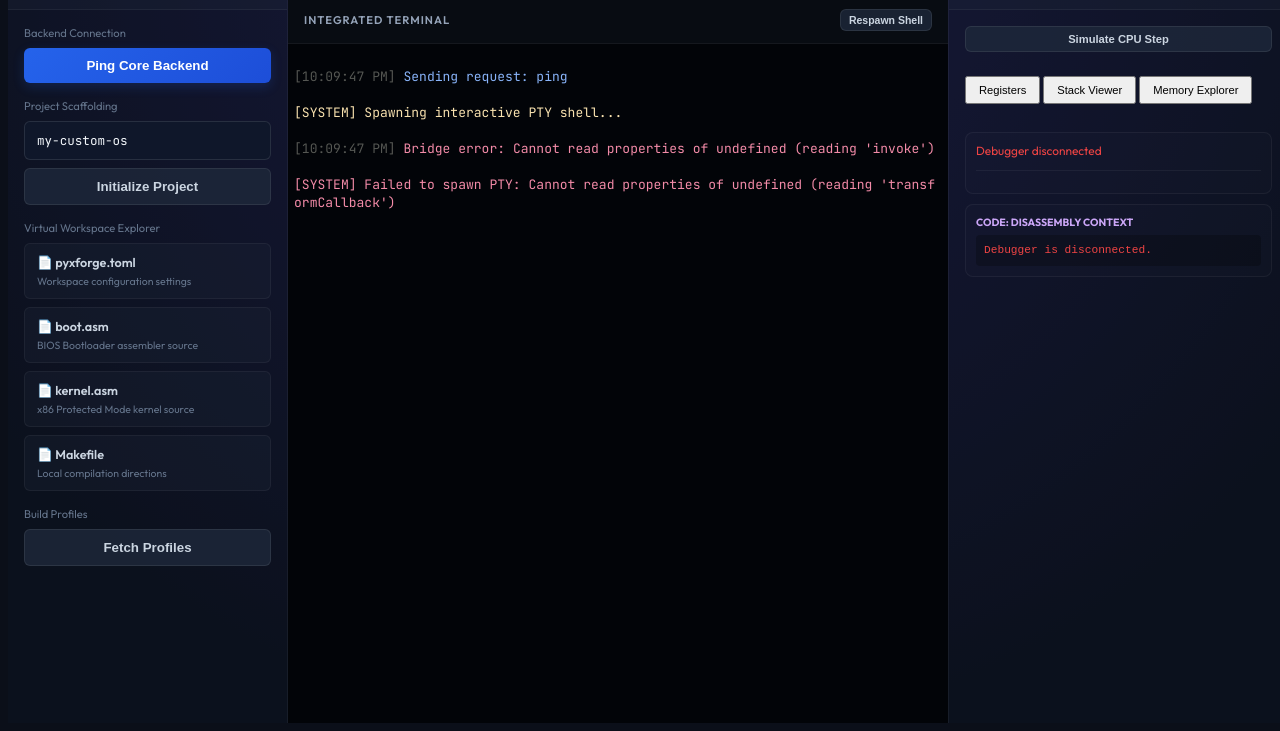
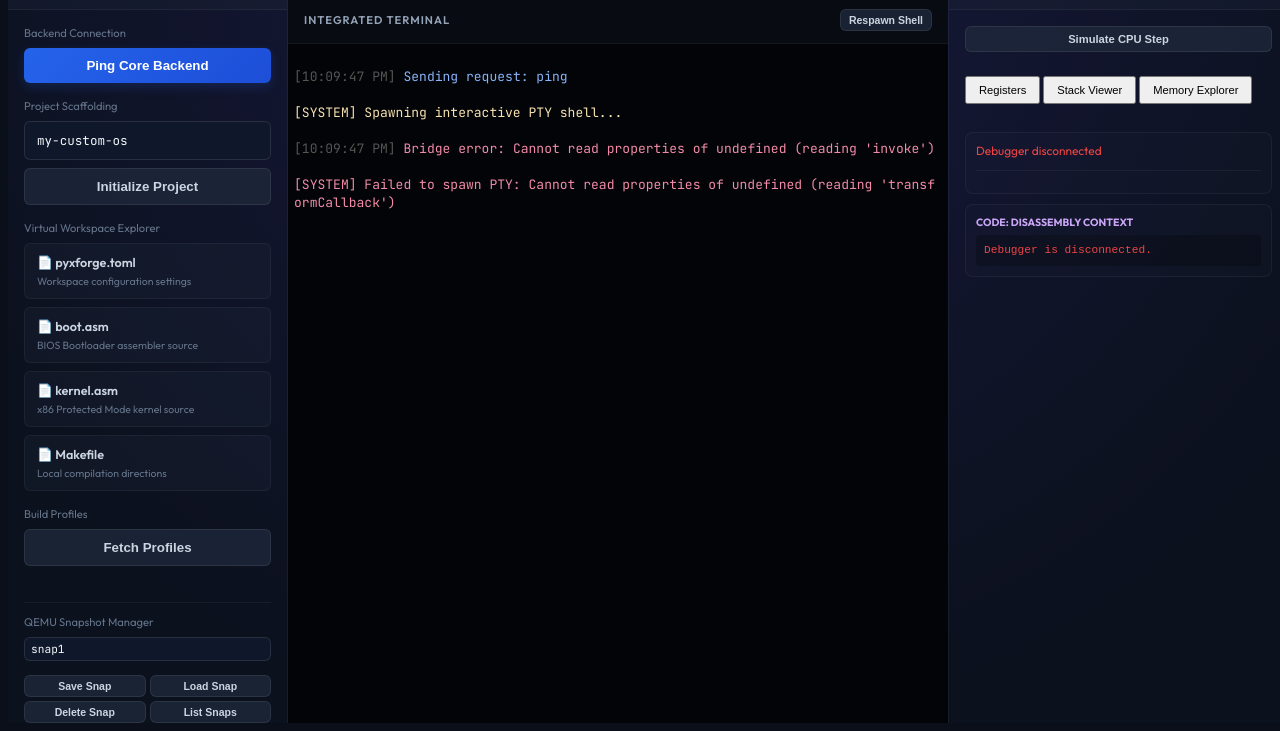
Before and after one commit to obstinix/PyxForge, a website built with Vite: page desktop/index.html in a window 1280 px wide. Shown: the part 85-816 px from the top of the page. Built offline with nearby package versions, Linux system fonts and the light colour scheme.

Commit message:
feat(desktop): add QEMU snapshot and monitor buttons to index.html

```diff
--- a/desktop/index.html
+++ b/desktop/index.html
@@ -87,6 +87,25 @@
               <span class="form-label">Build Profiles</span>
               <button class="btn btn-secondary" id="list-profiles-btn">Fetch Profiles</button>
               <div class="preset-list" id="preset-list"></div>
+            </div>
+
+            <div class="form-group" style="margin-top: 12px; padding-top: 12px; border-top: 1px solid rgba(255,255,255,0.05);">
+              <span class="form-label">QEMU Snapshot Manager</span>
+              <input class="text-input" id="snapshot-tag-input" placeholder="snapshot tag (e.g. snap1)" value="snap1" style="margin-bottom: 6px; padding: 4px 6px; font-size: 0.8rem;" />
+              <div style="display: grid; grid-template-columns: 1fr 1fr; gap: 4px;">
+                <button class="btn btn-secondary" id="save-snap-btn" style="padding: 4px 6px; font-size: 0.75rem;">Save Snap</button>
+                <button class="btn btn-secondary" id="load-snap-btn" style="padding: 4px 6px; font-size: 0.75rem;">Load Snap</button>
+                <button class="btn btn-secondary" id="del-snap-btn" style="padding: 4px 6px; font-size: 0.75rem;">Delete Snap</button>
+                <button class="btn btn-secondary" id="list-snap-btn" style="padding: 4px 6px; font-size: 0.75rem;">List Snaps</button>
+              </div>
+            </div>
+
+            <div class="form-group" style="margin-top: 12px; padding-top: 12px; border-top: 1px solid rgba(255,255,255,0.05);">
+              <span class="form-label">QEMU Monitor Console</span>
+              <div style="display: flex; gap: 4px;">
+                <input class="text-input" id="monitor-cmd-input" placeholder="e.g. info block" value="info block" style="padding: 4px 6px; font-size: 0.8rem; flex: 1;" />
+                <button class="btn" id="send-monitor-btn" style="padding: 4px 10px; font-size: 0.8rem; flex-shrink: 0;">Send</button>
+              </div>
             </div>
           </div>
         </aside>
```
